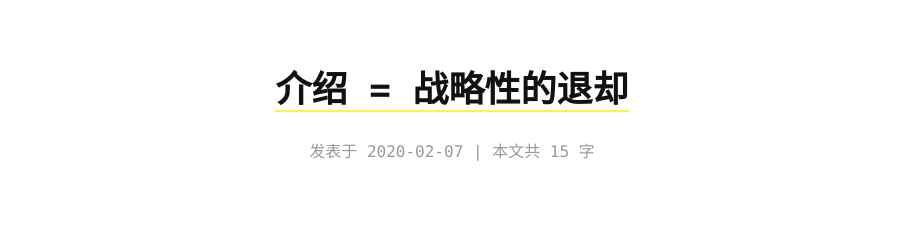
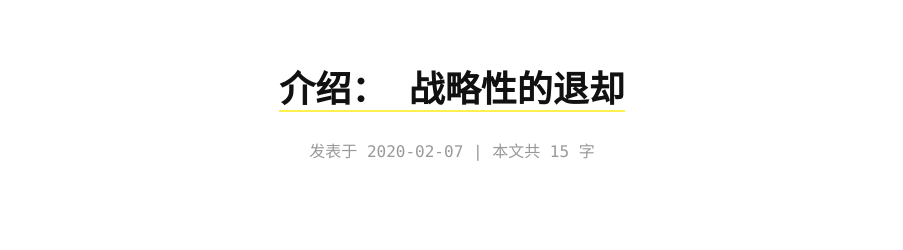
Before and after one commit to Roswellii/roswellii.github.io, a Jekyll site: the page built from _posts/2020-02-07-介绍: 战略性的退却 -2020.md, in a window 1280 px wide. Shown: the top 250 px of the page, without its empty margins (188-1091 px from the left). Built offline with Jekyll 4.4.1, drawn with Linux system fonts in a browser that asks for light colours.

```diff
--- a/_posts/2020-02-07-介绍: 战略性的退却 -2020.md
+++ b/_posts/2020-02-07-介绍: 战略性的退却 -2020.md
@@ -1,6 +1,6 @@
 ---
 layout:     post                    # 使用的布局（不需要改）
-title:      介绍 = 战略性的退却             # 标题
+title:      介绍： 战略性的退却             # 标题
 subtitle:   #副标题
 date:       2020-02-07              # 时间
 author:     ALL VISITORS                      # 作者
```
